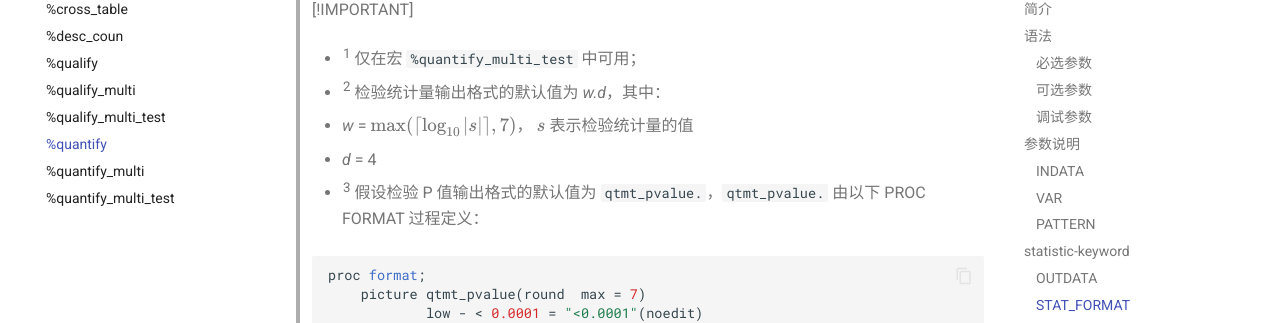
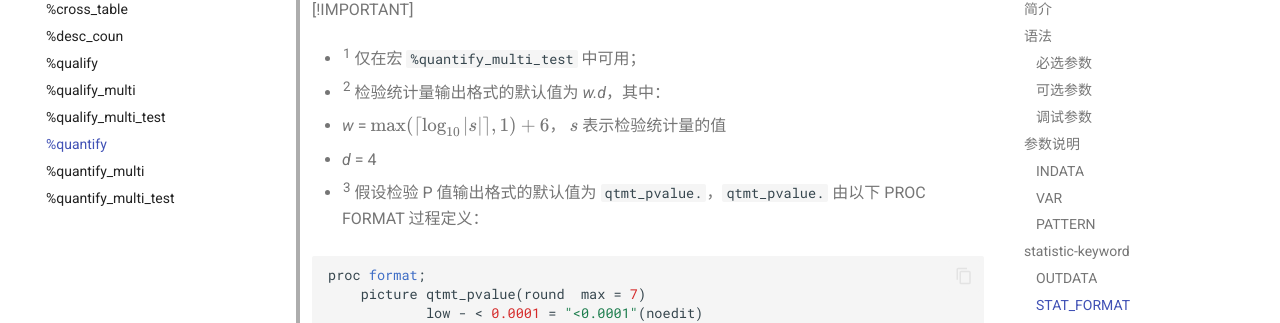
Before and after one commit to Snoopy1866/Descriptive-Statistics-Macro, an MkDocs documentation site: the page built from docs/quantify/readme.md, in a window 1280 px wide and 900 px high, scrolled down 7848 px. Shown: the part 147-470 px from the top of the window. Built offline with MkDocs 1.6.1 and Material for MkDocs 9.7.7, drawn with Linux system fonts in a browser that asks for light colours; comment, search, counter and statistics services are not loaded.

Commit message:
fix(quantify_multi_test): 修正检验统计量的输出格式
the same as 336602ec4fcd5ee07fd51f08b4ffba4d729c3403

```diff
--- a/docs/quantify/readme.md
+++ b/docs/quantify/readme.md
@@ -247,7 +247,7 @@ OUTDATA = T1(KEEP = SEQ ITEM VALUE)
 >
 > - <sup>2</sup> 检验统计量输出格式的默认值为 _w.d_，其中：
 >
->   - _w_ = $\max(\lceil\log_{10}\left|s\right|\rceil, 7)$， $s$ 表示检验统计量的值
+>   - _w_ = $\max(\lceil\log_{10}\left|s\right|\rceil, 1) + 6$， $s$ 表示检验统计量的值
 >   - _d_ = 4
 >
 > - <sup>3</sup> 假设检验 P 值输出格式的默认值为 `qtmt_pvalue.`，`qtmt_pvalue.` 由以下 PROC FORMAT 过程定义：
```
Also changed, not shown: 2 other files.
